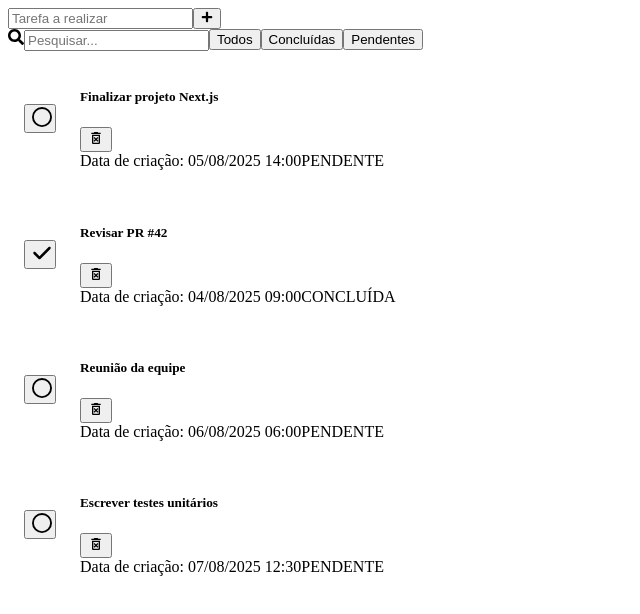
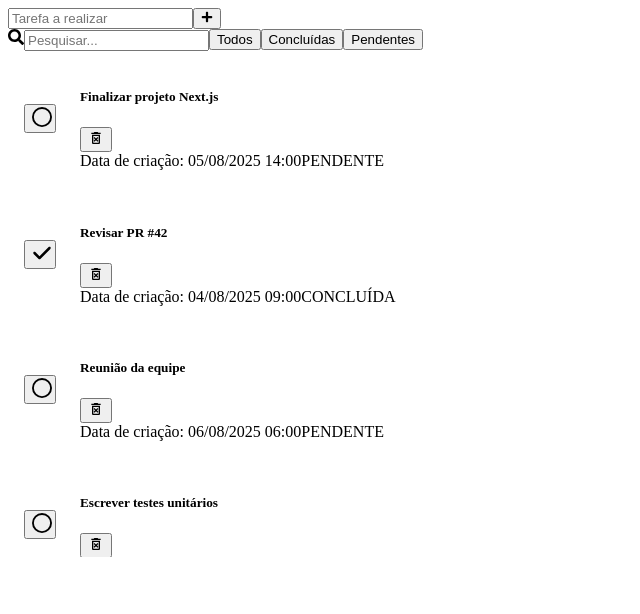
Before and after one commit to muriloviscondi/todo-list, a Next.js app: page / in a window 1280 px wide. Shown: the top 614 px of the page, without its empty margins (0-640 px from the left). Built offline with nearby package versions, Linux system fonts and the light colour scheme.

Commit message:
fix: tamanho da página

```diff
--- a/src/app/page.tsx
+++ b/src/app/page.tsx
@@ -95,7 +95,7 @@ export default function HomePage() {
         <Flex
           direction="column"
           gap="1rem"
-          style={{ maxHeight: 'calc(100vh - 15.125rem)', overflowY: 'auto' }}
+          style={{ maxHeight: 'calc(100vh - 18.375rem)', overflowY: 'auto' }}
         >
           {cardData.map((item) => (
             <Card
```
